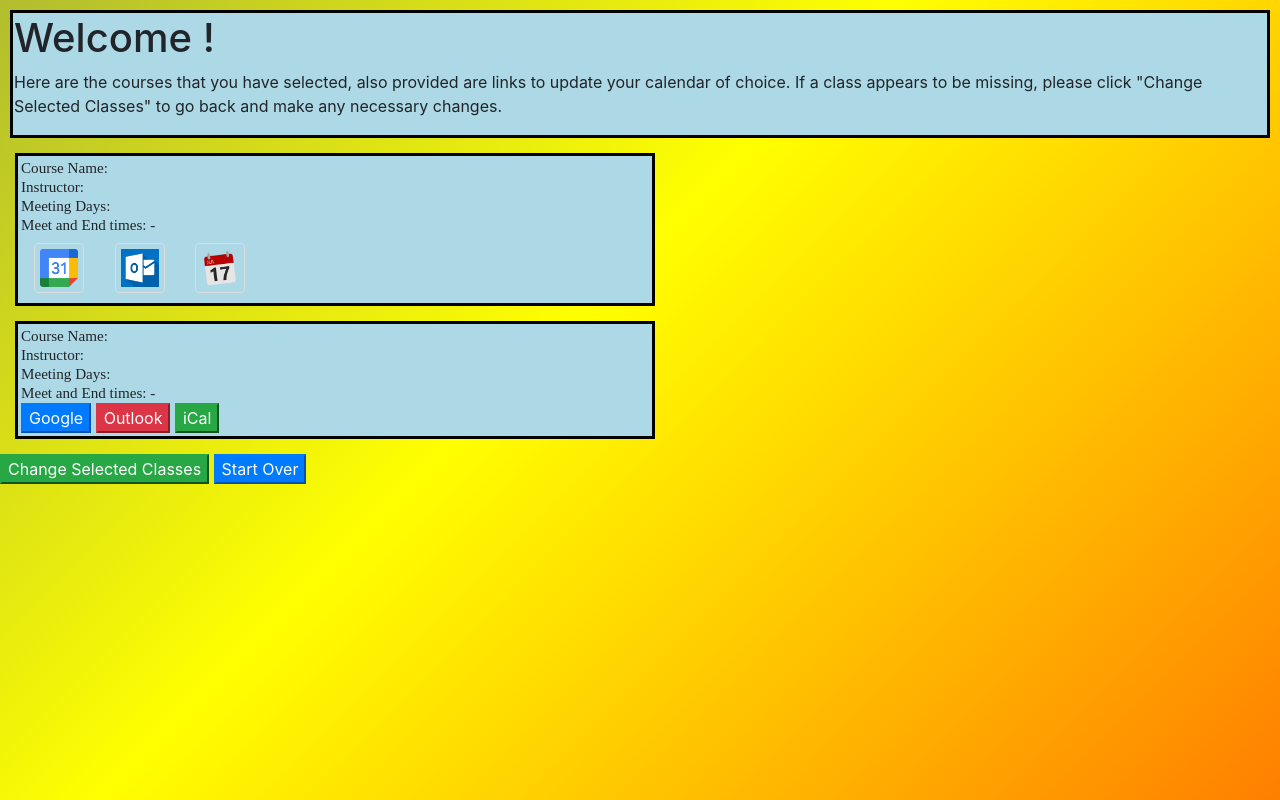
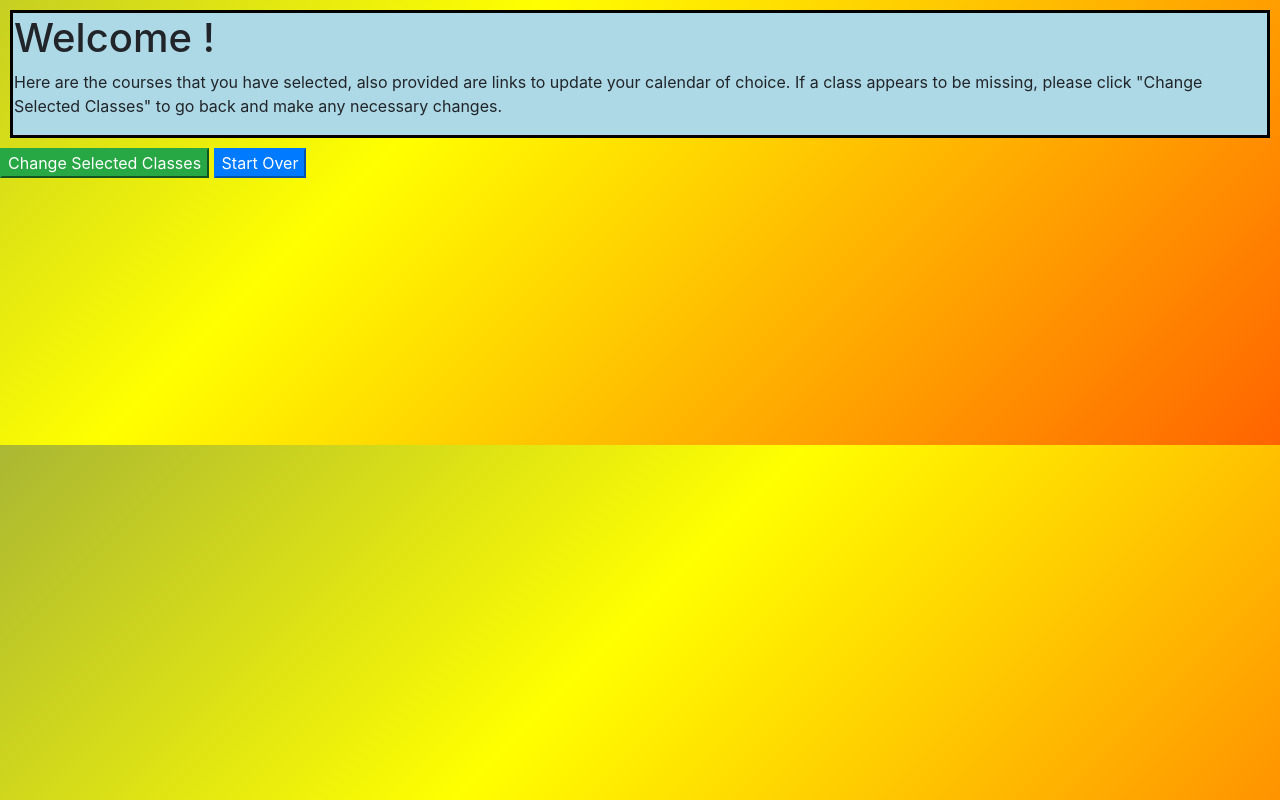
Before and after one commit to shanole/tech-course-catalog, a website built with webpack: page src/confirmation.html in a window 1280 px wide. Built offline with nearby package versions, Linux system fonts and the light colour scheme.

Commit message:
prepare for dynamically added html Co-authored-by: Juan Hasbun <zemenarwow@gmail.com>

```diff
--- a/src/confirmation.html
+++ b/src/confirmation.html
@@ -10,24 +10,8 @@
     <h1>Welcome <span id="userName"></span>!</h1>
     <p>Here are the courses that you have selected, also provided are links to update your calendar of choice. If a class appears to be missing, please click "Change Selected Classes" to go back and make any necessary changes.</p>
   </div>
-  <div id="box1">
-    <h3><span id="class1">Course Name:</span></h3>
-    <h3><span id="instructor1">Instructor: </span></h3>
-    <h3><span id="days1">Meeting Days: </span></h3>
-    <h3><span id="startTimes1">Meet and End times:</span> - <span id="endTimes"></span></h3>
-    <button type="button" class="btn" id="google1"><img src=assets/images/Google_Calendar_icon.png></button>
-    <button type="button" class="btn" id="outlook1"><img src=assets/images/outlook_logo.png></button>
-    <button type="button" class="btn" id="ical1"><img src=assets/images/iCal_icon.png></button>
-  </div>
-  <div id="box1">
-    <h3><span id="class2">Course Name:</span></h3>
-    <h3><span id="instructor2">Instructor: </span></h3>
-    <h3><span id="days2">Meeting Days: </span></h3>
-    <h3><span id="startTimes2">Meet and End times:</span> - <span id="endTimes"></span></h3>
-    <button type="button" class="btn-primary" id="google2">Google</button>
-    <button type="button" class="btn-danger" id="outlook2">Outlook</button>
-    <button type="button" class="btn-success" id="ical3">iCal</button>
-  </div>
+<div id="confirmationDisplay">
+</div>
   <button type="button" class="btn-success" onclick="window.location='index.html';">Change Selected Classes</button>
   <button type="button" class="btn-primary" onclick="window.location='index.html';">Start Over</button>
 </body>
```
